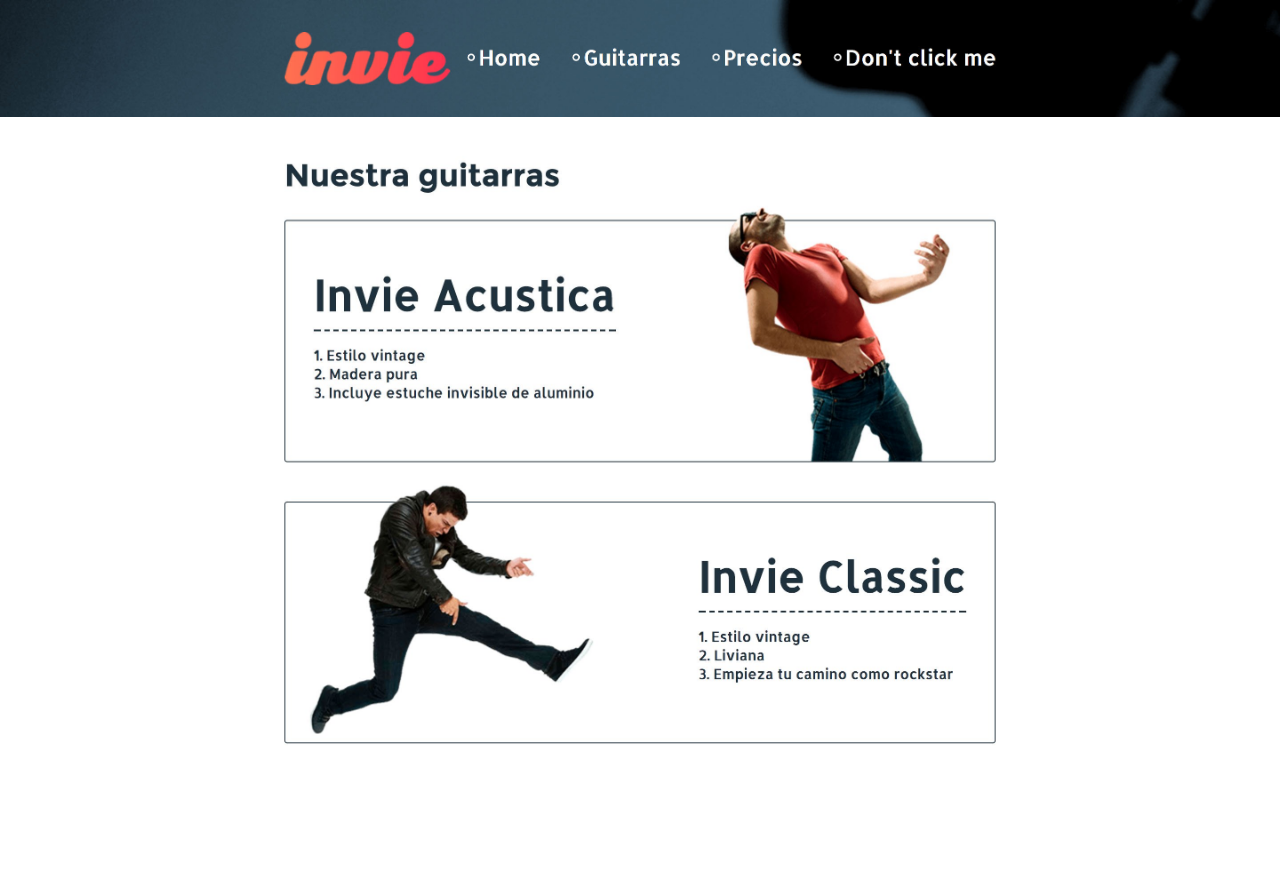
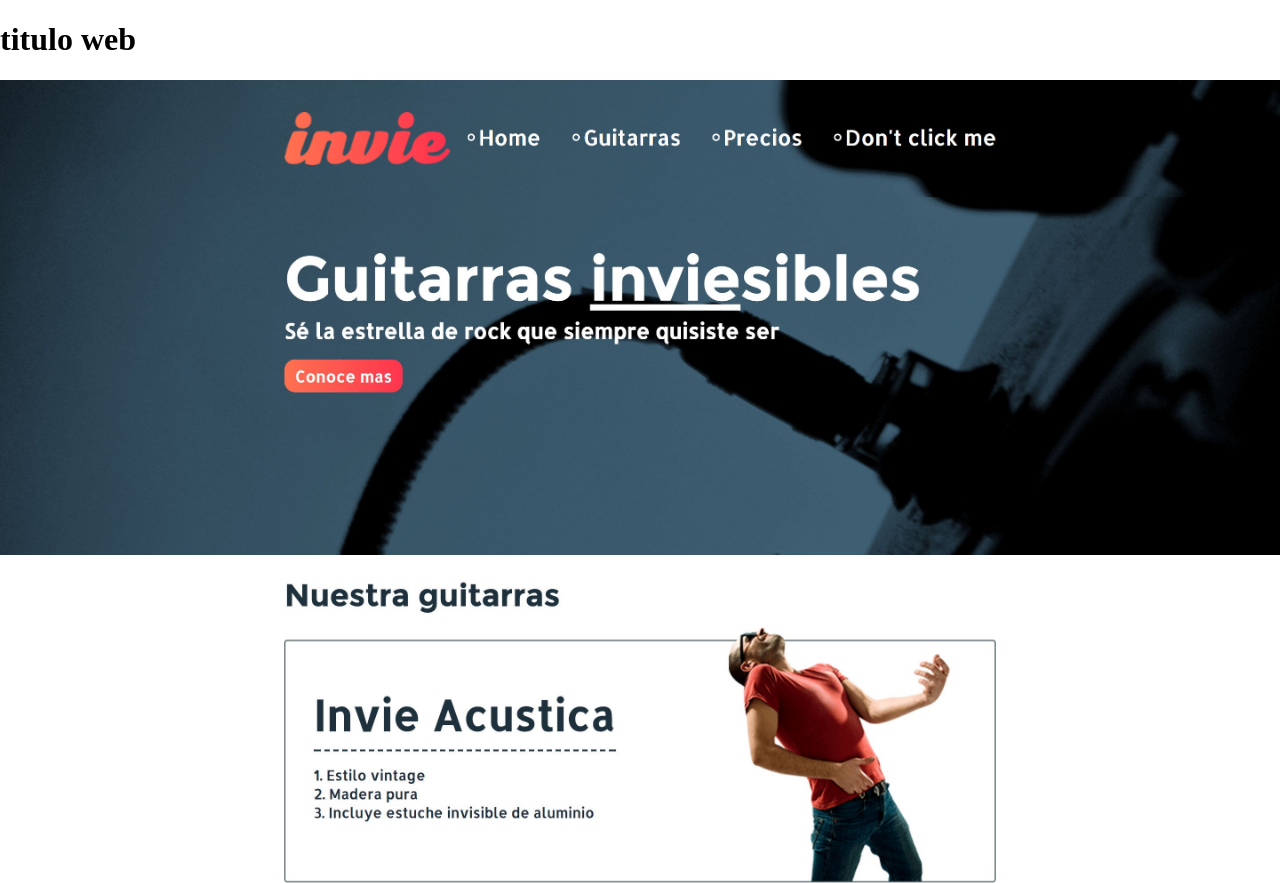
Before and after one commit to ocajusol/invie, a plain HTML site: page index.html in a window 1280 px wide. Shown: the top 883 px of the page. Before the commit the page ends 800 px from the top, so only its background shows below. Drawn offline with Linux system fonts and the light colour scheme.

Commit message:
Agregando hotfix

```diff
--- a/index.html
+++ b/index.html
@@ -14,10 +14,11 @@
 	</style>
 </head>
 <body>
-<img src="header.jpg" alt="">
+<h1>titulo web</h1>
+	<img src="header.jpg" alt="">
 <img src="hero.jpg" alt="">
 <img src="acustica.jpg" alt="">
-<img src="clasica.jpg" alt="">
+<img src="footer.jpg" alt="">
 
 
 
```
Also changed, not shown: footer.jpg (added), hero.jpg (added).
